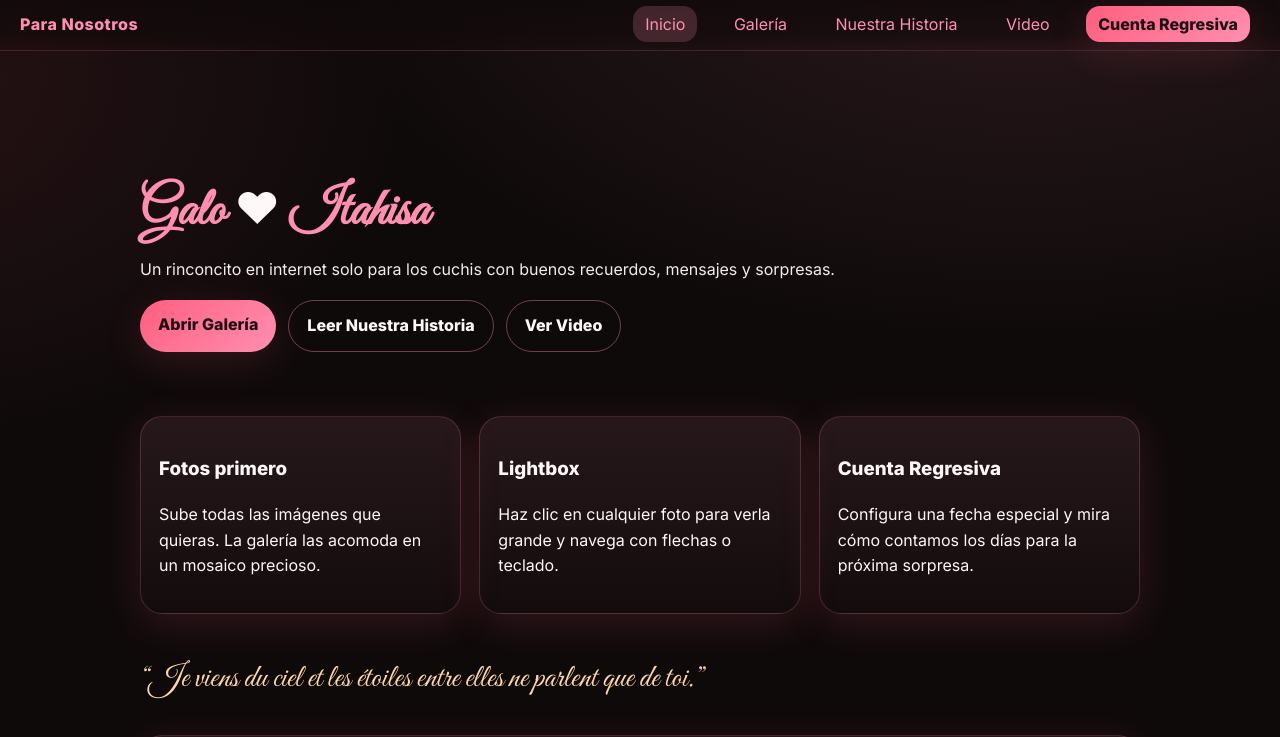
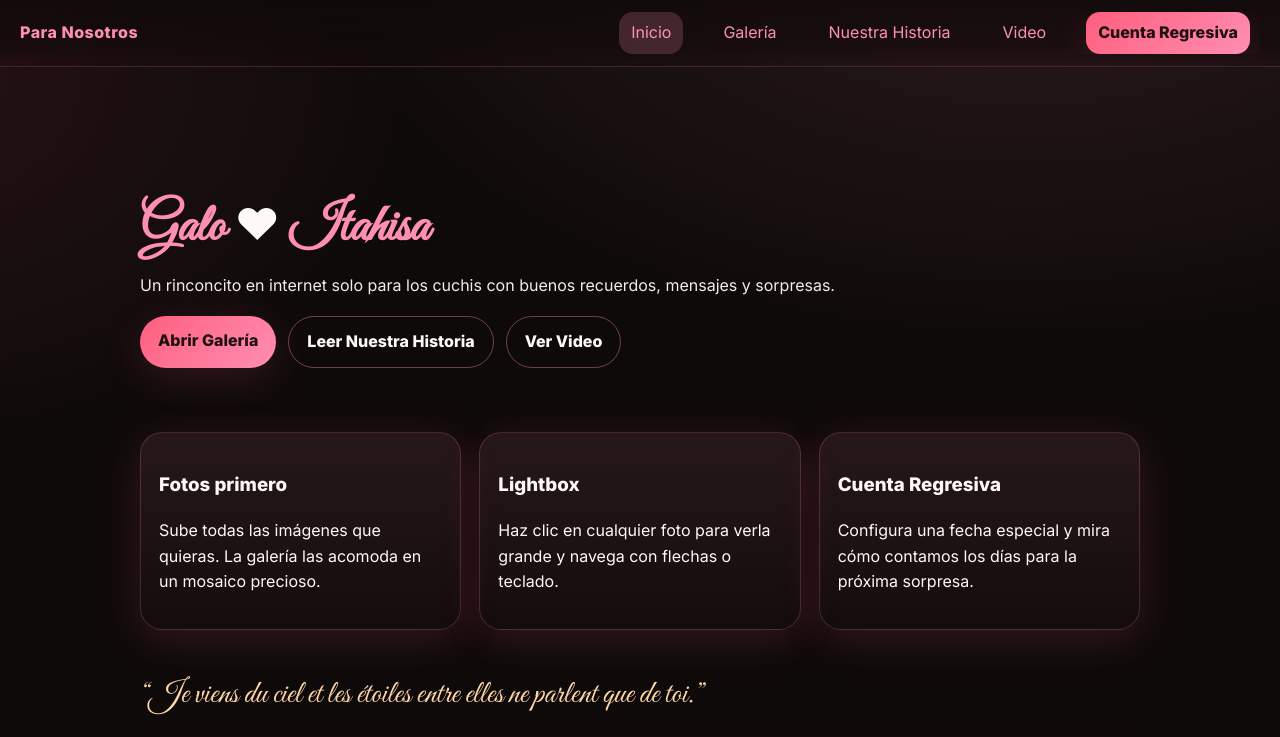
Before and after one commit to GaloGordon/ita, a plain HTML site: page index.html in a window 1280 px wide. Shown: the top 737 px of the page. Drawn offline with Linux system fonts and the light colour scheme.

Commit message:
Update style.css

```diff
--- a/assets/css/style.css
+++ b/assets/css/style.css
@@ -3,3 +3,26 @@
 .music-toggle button{border:1px solid rgba(255,143,177,.4); background:rgba(0,0,0,.35); color:#fff; padding:10px 12px; border-radius:14px; cursor:pointer; font-weight:700; backdrop-filter: blur(6px);}
 .music-toggle button.active{background:linear-gradient(135deg, #ff5e7e, #ff8fb1); color:#1e0f12;}
 .yt-bg{position:fixed; inset:auto 0 0 0; height:0; width:0; overflow:hidden; z-index:-1; opacity:0; pointer-events:none;}
+/* iOS notch / safe-area padding */
+.site-header{
+  padding-top: calc(12px + env(safe-area-inset-top));
+}
+
+/* keep brand on one line */
+.brand{ white-space: nowrap; }
+
+/* make the nav a single row that scrolls instead of wrapping */
+.nav{
+  display: flex;
+  gap: 8px;
+  overflow-x: auto;          /* allow horizontal scroll on narrow screens */
+  white-space: nowrap;       /* prevent wrapping */
+  -webkit-overflow-scrolling: touch; /* smooth on iOS */
+}
+.nav a{ flex: 0 0 auto; }    /* pills don't shrink weirdly */
+.nav::-webkit-scrollbar{ display: none; } /* hide tiny scrollbar */
+
+/* small-screen tuning */
+@media (max-width: 420px){
+  .nav a{ padding: 8px 10px; font-size: 14px; }
+}
```
